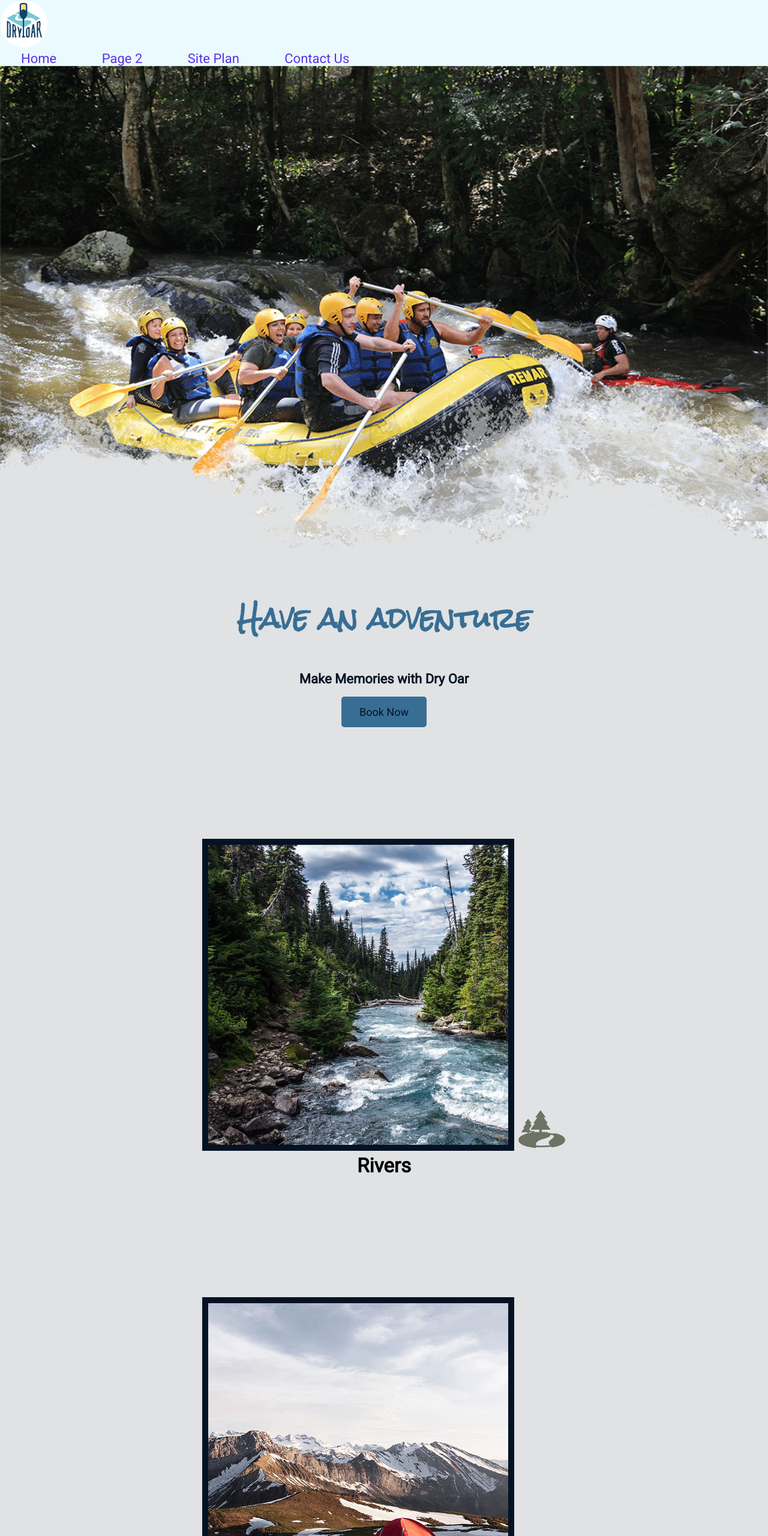
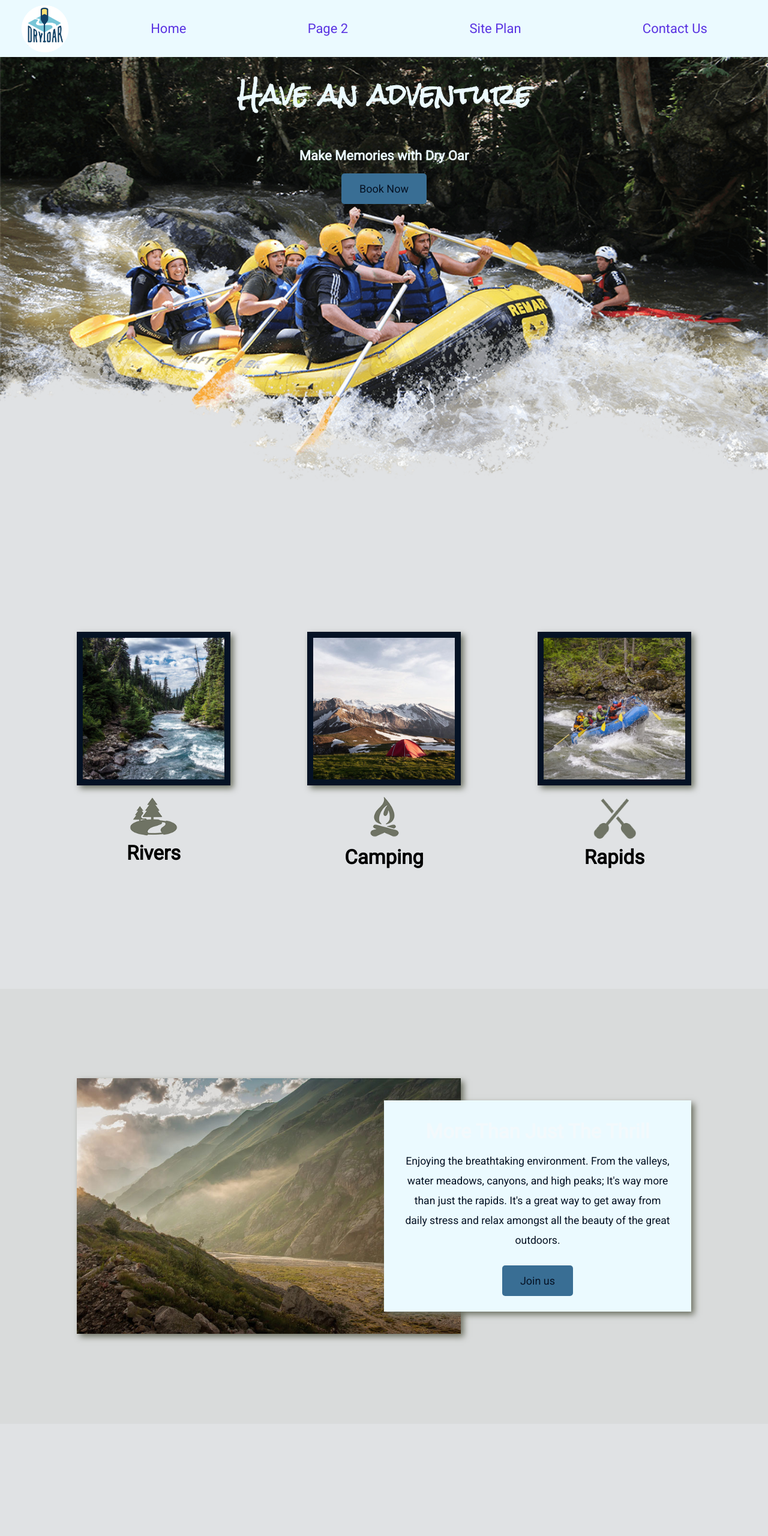
Before and after one commit to blazons-adpro/wdd130, a plain HTML site: page wwr/index.html in a window 1280 px wide. Shown: the top 2560 px of the page at 60% size. Drawn offline with Linux system fonts and the light colour scheme.

Commit message:
Added code to CSS file

```diff
--- a/wwr/styles/styles.css
+++ b/wwr/styles/styles.css
@@ -3,7 +3,6 @@
 #content {
     max-width: 1600px;
     margin: 0 auto;
-
 }
 
 nav a {
@@ -12,9 +11,9 @@ nav a {
     text-decoration: none;
     padding: 35px;
 }
-
 #hero-msg h1, #hero-msg h4 {
     text-align: center;
+    color: #ebfaff;
 }
 
 .button-box {
@@ -39,6 +38,8 @@ body {
 
 header {
     background-color:#ebfaff;
+    display: grid;
+    grid-template-columns: 150px auto;
 }
 
 nav a:hover {
@@ -63,12 +64,17 @@ nav a:hover {
 
 #background {
     background-color:#d9dbdb;
+    grid-column: 1/11;
+    grid-row: 4/9;
 }
 
 .msg {
     background-color:#ebfaff ;
     line-height: 1.5em;
     padding: 35px;
+    grid-column: 6/10;
+    grid-row: 6/7;
+    box-shadow: 5px 5px 10px #6f7364;
 }
 
 footer {
@@ -76,6 +82,9 @@ footer {
     color: #d7fef2;
     padding: 25px 50px;
     margin-top: 200px;
+    display: flex;
+    justify-content: space-around;
+    align-items: center;
 }
 
 .home-title {
@@ -84,13 +93,8 @@ footer {
    font-size: 2em;
    margin-top: 10px;
 }
-
-h4 {
-    color: #051224;
-}
-
 .msg h2 {
-    color: #051224;
+    color: #f3f9fc;
     font-family: Roboto, Helvetica, sans-serif;
 }
 
@@ -137,20 +141,112 @@ h2 {
 
 #logo_link {
     padding-top: 5px;
+    justify-self: center;
+    align-self: center;
 }
 
 footer .social img {
     padding-top: 15px;
 }
 
-.rivers-cards, .camping-cards, .rapids-cards {
+.rivers-cards {
     margin: 200px 0;
+    grid-column: 2/4;
+    grid-row: 2/3;
+}
+.camping-cards {
+    margin: 200px 0;
+    grid-column: 5/7;
+    grid-row: 2/3;
+}
+.rapids-cards {
+    margin: 200px 0;
+    grid-column: 8/10;
+    grid-row: 2/3;
 }
 
 .card-img {
     border: 10px solid #051224;
+    width: 100%;
+    transition: transform .5s;
+    box-shadow: 5px 5px 10px #6f7364;
+}
+.card-img:hover {
+    opacity: .6;
+    transform: scale(1.1);
 }
 
 main section img {
     box-sizing: border-box;
 }
+nav {
+    display: flex;
+    justify-content: space-around;
+}
+#hero {
+    display: grid;
+    grid-template-columns: 1fr 3fr 1fr;
+    margin-top: -100px;
+}
+#hero-box {
+    grid-column: 1/4;
+    grid-row: 1/3;
+    z-index: -1;
+}
+#hero-msg {
+    grid-column: 2/3;
+    grid-row: 1/2;
+    margin-top: 100px;
+}
+.home-grid {
+    display: grid;
+    grid-template-columns: repeat(10, 1fr)
+}
+.mountains {
+    width: 100%;
+    grid-column: 2/7;
+    grid-row: 5/8;
+    box-shadow: 5px 5px 10px #6f7364;
+}
+
+@media screen and (max-width: 900px) {
+    #hero, .home-grid {
+        display: block;
+        height: auto;
+    }
+    nav, footer {
+        flex-direction: column;
+    }
+    nav a {
+        display: block;
+        padding: 15px;
+    }
+    #hero {
+        margin-top: 0;
+    }
+    #hero-msg {
+        margin-top: 0;
+    }
+    #hero-msg h4 {
+        display: none;
+    }
+    .home-title {
+        font-size: 25px;
+        color: #6f7364;
+    }
+    .rivers-card, .camping-card, .rapids-card {
+        margin: 50px auto;
+        width: 60%;
+    }
+    #background {
+        display: none;
+    }
+    .mountains, .msg {
+        width: 80%;
+        display: block;
+        margin: 0 auto;
+    }
+    footer {
+        margin-top: 25px;
+    }
+}
```
